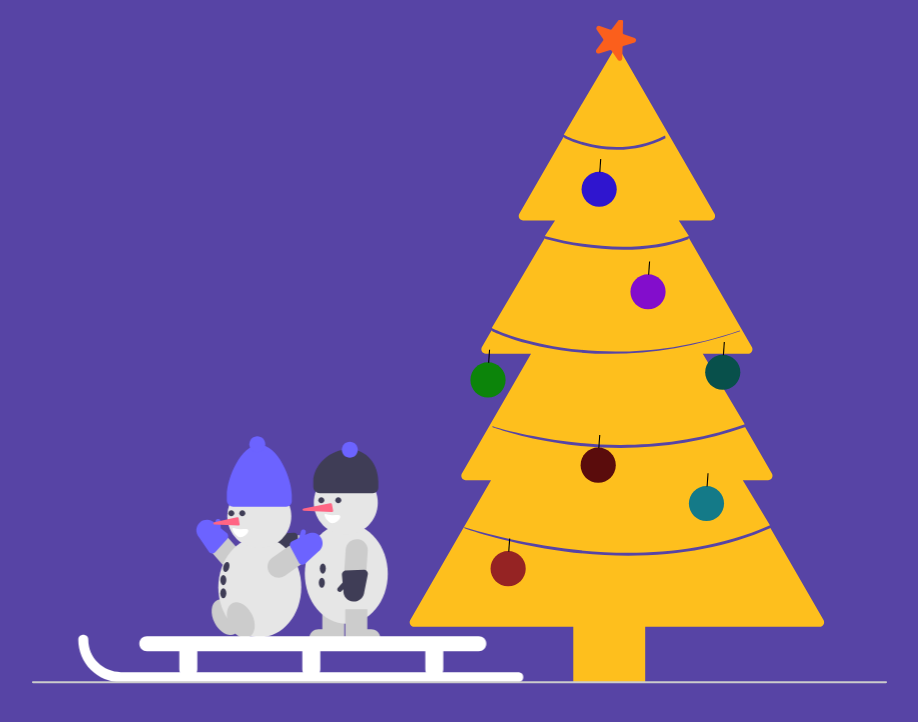
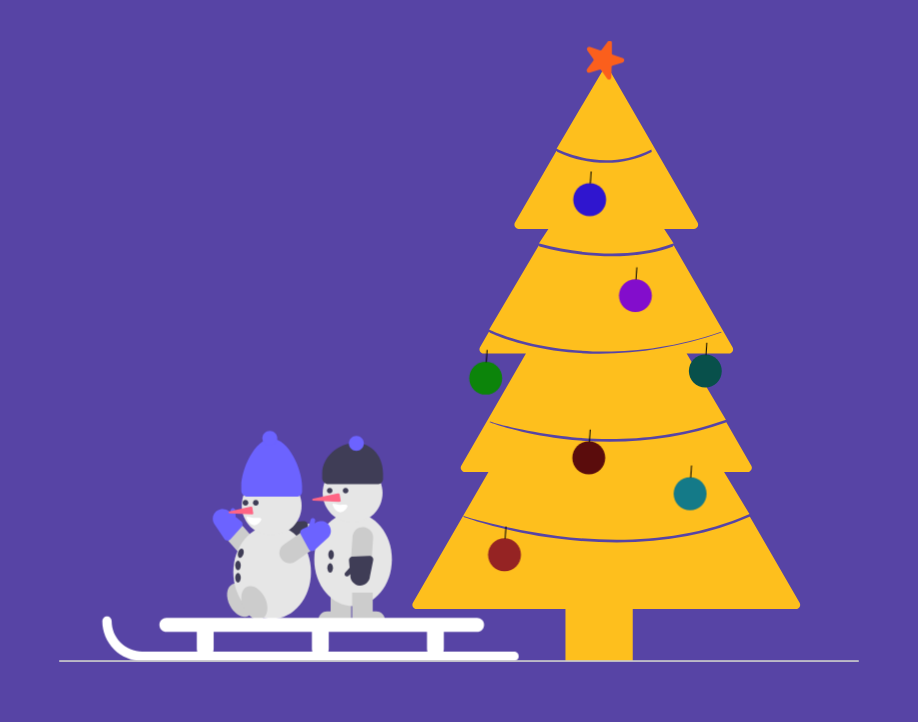
Before and after one commit to cssdude/MerryChristmas, a plain HTML site: page index.html in a window 1280 px wide. Shown: the whole page, without its empty margins (181-1099 px from the left). Drawn offline with Linux system fonts and the light colour scheme.

Commit message:
Update style.css

```diff
--- a/style.css
+++ b/style.css
@@ -8,6 +8,12 @@ body {
   background: #5744a5;
   text-align: center;
   margin: 20px 0;
+}
+
+svg {
+  max-width: 800px;
+  width: 100% important;
+  margin: 0 auto;
 }
 
 #buddies {
```
